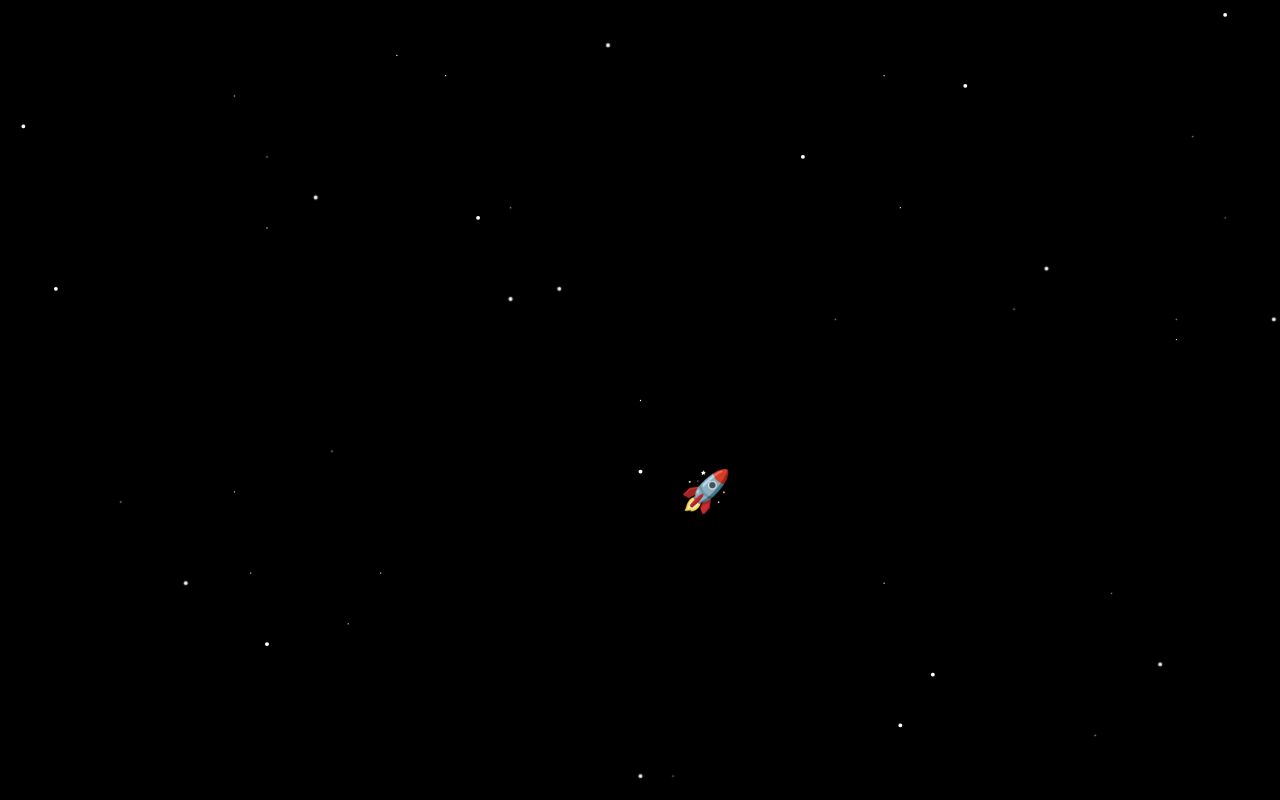
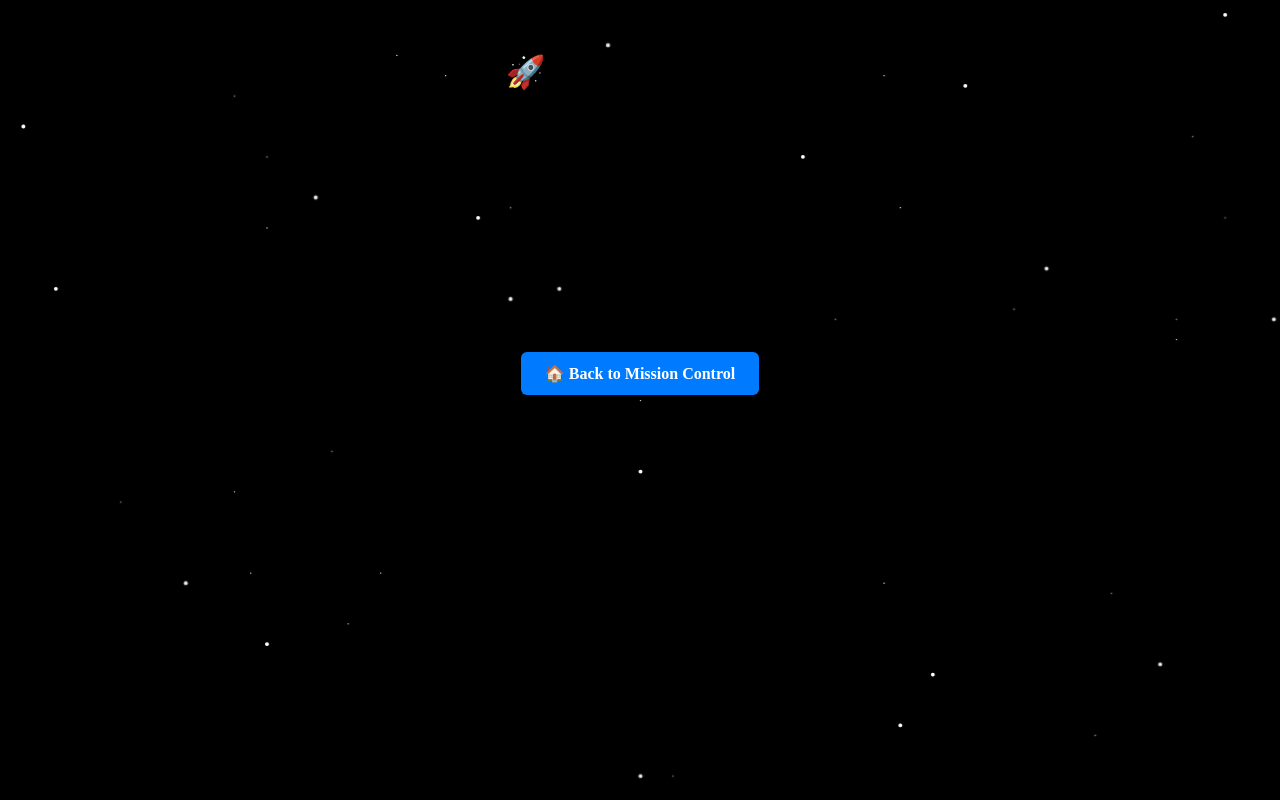
Before and after one commit to Sholudyvyy/nasa-space-apps-challenge, a Vue app: page / in a window 1280 px wide. Built offline with nearby package versions, Linux system fonts and the light colour scheme.

Commit message:
Add starfield element to App.vue for enhanced visual effect

```diff
--- a/src/App.vue
+++ b/src/App.vue
@@ -1,5 +1,6 @@
 <template>
   <div id="app">
+    <div class="stars"></div>
     <router-view></router-view>
   </div>
 </template>
@@ -29,7 +30,7 @@ html {
   position: relative;
 }
 
-body {
+.stars {
   position: fixed;
   top: 50%;
   left: 50%;
```
